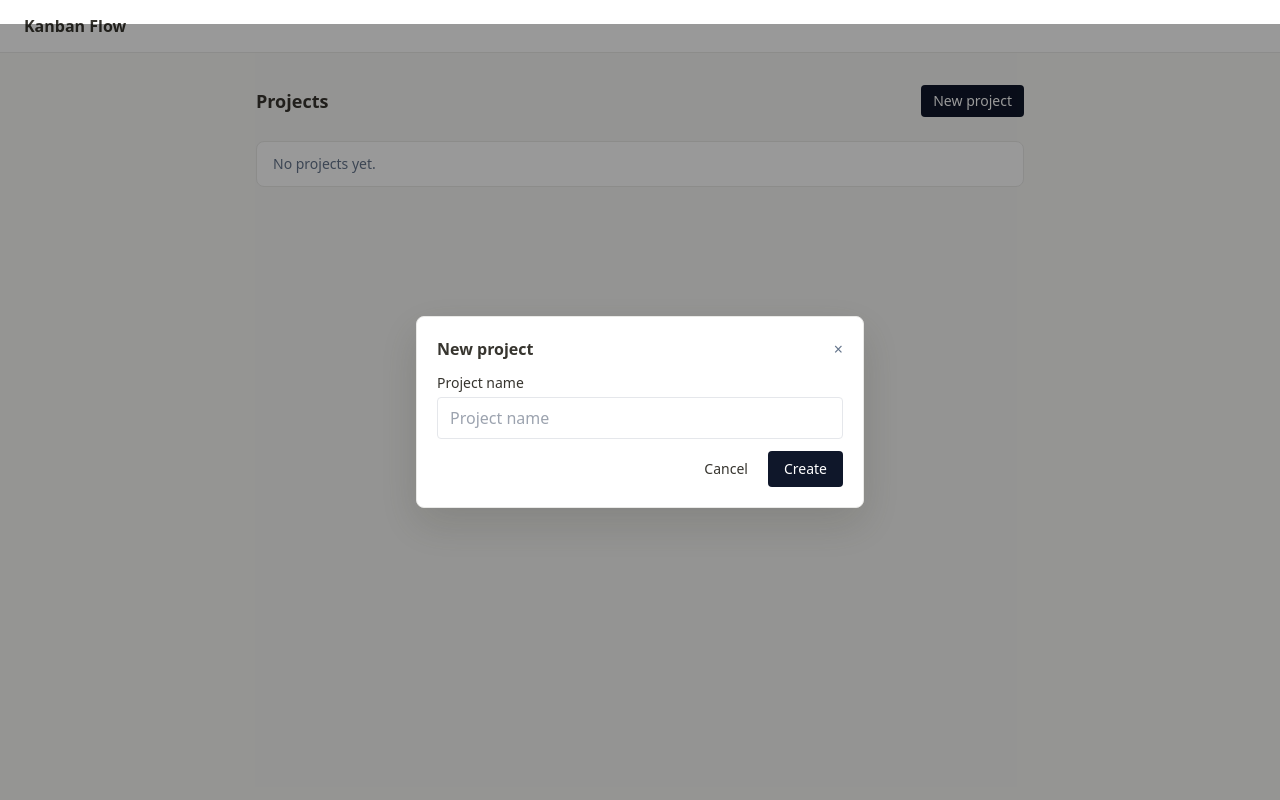
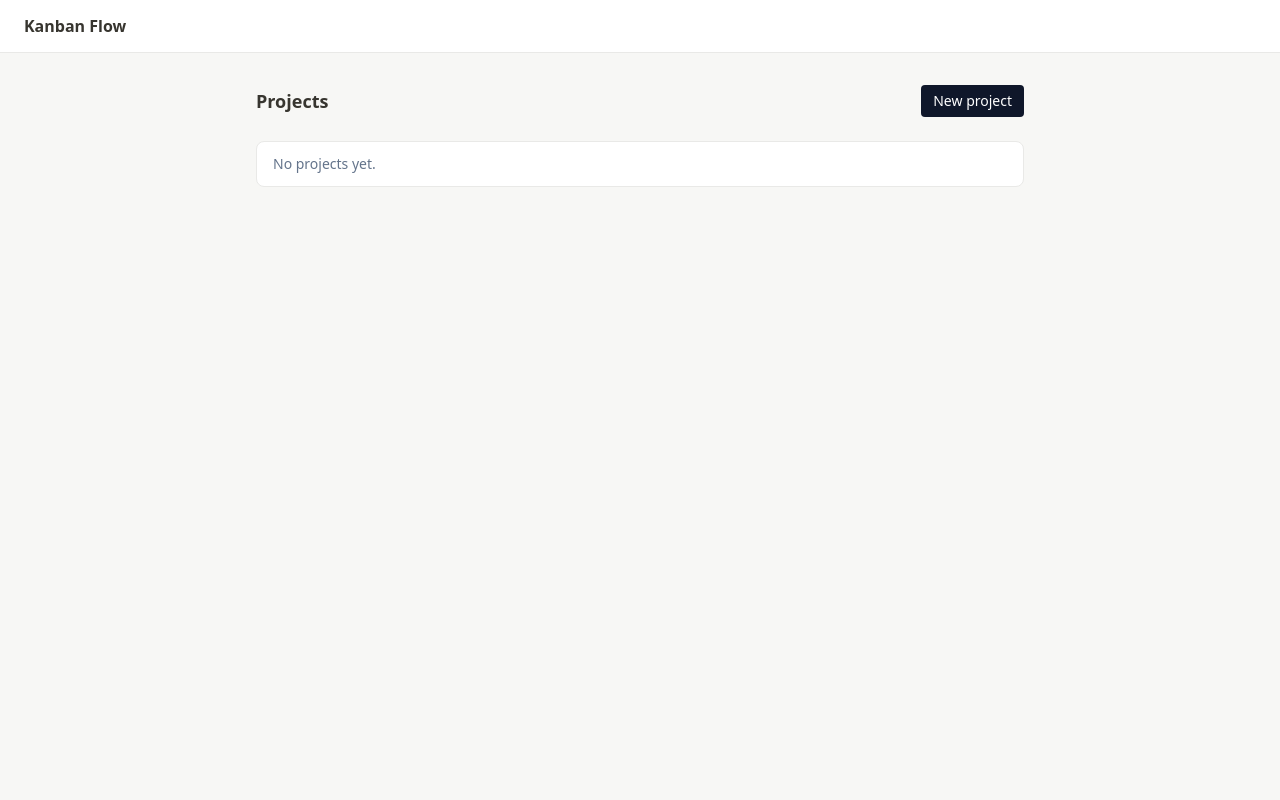
Before and after one commit to Yoondoyoung/kanbanflow, a FastAPI app: template app/templates/dashboard.html in a window 1280 px wide, after a click on "New project". Run offline with FastAPI, Linux system fonts and the light colour scheme; the template is opened without the code that fills it, so the values that code supplies are empty; some libraries are stand-ins or nearby versions.

Commit message:
fix: improve project dialog accessibility

```diff
--- a/app/routers/web.py
+++ b/app/routers/web.py
@@ -218,7 +218,7 @@ def create_project_form(
         return render(
             request,
             "dashboard.html",
-            {"user": user, "error": exc.detail},
+            {"user": user, "error": exc.detail, "name": name},
             status_code=exc.status_code,
             session=session,
         )
--- a/app/templates/dashboard.html
+++ b/app/templates/dashboard.html
@@ -4,8 +4,9 @@
 <div x-data="{ projectDialog: {{ 'true' if error else 'false' }} }" class="max-w-3xl mx-auto space-y-6">
   <div class="flex items-center">
     <h1 id="projects-heading" class="text-lg font-semibold">Projects</h1>
-    <button class="ml-auto bg-slate-900 text-white rounded px-3 py-1.5 text-sm" type="button"
-            aria-controls="project-dialog" aria-haspopup="dialog" @click="projectDialog = true">New project</button>
+    <button x-ref="project-dialog-opener" class="ml-auto bg-slate-900 text-white rounded px-3 py-1.5 text-sm" type="button"
+            aria-controls="project-dialog" aria-haspopup="dialog"
+            @click="projectDialog = true; $refs.projectDialog.showModal(); $nextTick(() => $refs.projectName.focus())">New project</button>
   </div>
 
   <section class="surface overflow-hidden" aria-labelledby="projects-heading">
@@ -24,13 +25,14 @@
     {% endif %}
   </section>
 
-  <div x-show="projectDialog" x-cloak class="fixed inset-0 z-30 flex items-center justify-center bg-black/40 p-4"
-       @keydown.escape.window="projectDialog = false">
-    <div id="project-dialog" data-testid="project-dialog" class="app-dialog w-full max-w-md p-5"
-         role="dialog" aria-modal="true" aria-labelledby="project-dialog-heading" @click.outside="projectDialog = false">
+  <dialog id="project-dialog" x-ref="project-dialog" data-testid="project-dialog" class="app-dialog w-full max-w-md p-5"
+          role="dialog" aria-modal="true" aria-labelledby="project-dialog-heading"
+          x-init="if (projectDialog) { $el.showModal(); $nextTick(() => $refs.projectName.focus()) }"
+          @close="projectDialog = false; $refs.projectDialogOpener.focus()"
+          @click="$event.target === $el && $el.close()">
       <div class="mb-3 flex items-center">
         <h2 id="project-dialog-heading" class="font-semibold">New project</h2>
-        <button class="ml-auto text-slate-500" type="button" @click="projectDialog = false" aria-label="Close new project dialog">×</button>
+        <button class="ml-auto text-slate-500" type="button" @click="$refs.projectDialog.close()" aria-label="Close new project dialog">×</button>
       </div>
       {% if error %}<p id="form-error" role="alert" class="mb-3 text-sm text-red-600">{{ error }}</p>{% endif %}
       <form method="post" action="/projects" class="space-y-3">
@@ -39,19 +41,20 @@
           <label for="project-name" class="block text-sm font-medium mb-1">Project name</label>
           <input
             id="project-name"
+            x-ref="project-name"
             class="w-full border rounded px-3 py-2"
             name="name"
             placeholder="Project name"
+            value="{{ name|default('') }}"
             required
             {% if error %}aria-describedby="form-error" aria-invalid="true"{% endif %}
           >
         </div>
         <div class="flex justify-end gap-2">
-          <button class="rounded px-3 py-2 text-sm" type="button" @click="projectDialog = false">Cancel</button>
+          <button class="rounded px-3 py-2 text-sm" type="button" @click="$refs.projectDialog.close()">Cancel</button>
           <button class="bg-slate-900 text-white rounded px-4 py-2 text-sm">Create</button>
         </div>
       </form>
-    </div>
-  </div>
+  </dialog>
 </div>
 {% endblock %}
```
Also changed, not shown: tests/test_web_dashboard.py (+35 -0 lines).
